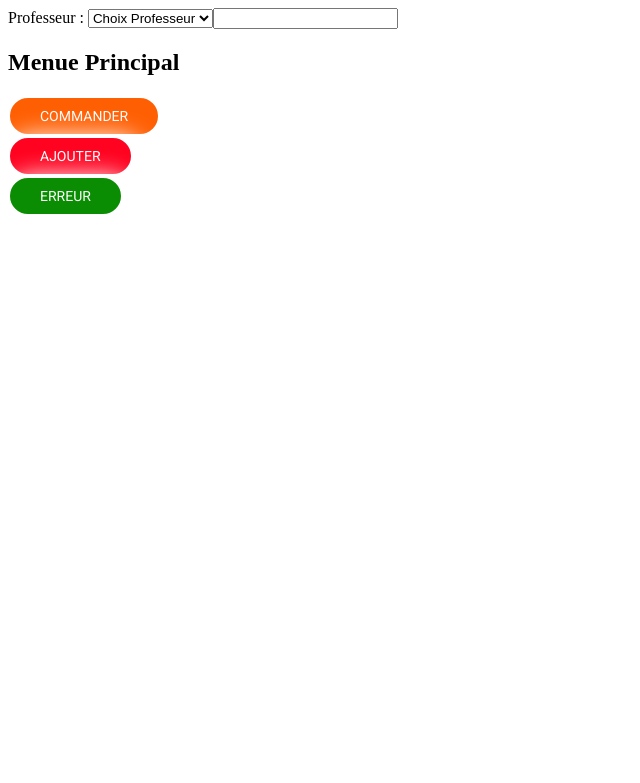
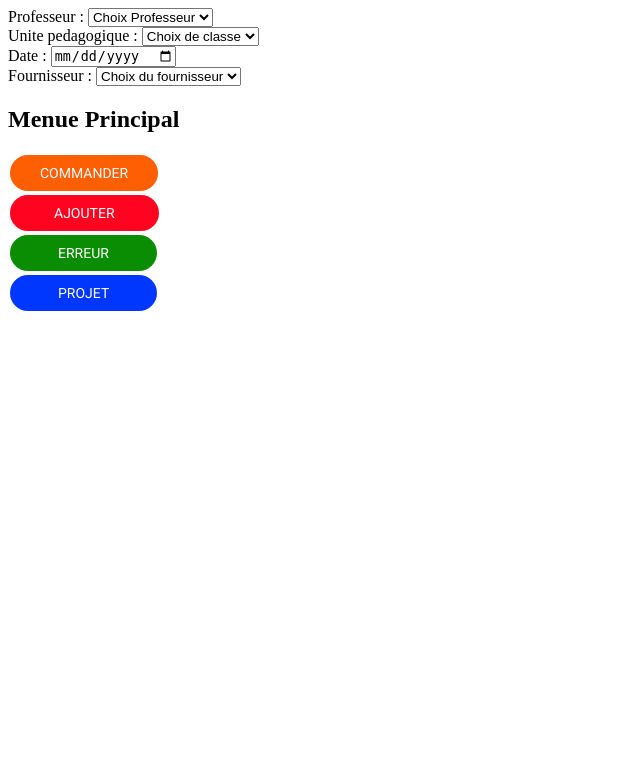
Before and after one commit to Hdidogs/ProjetLestrelin, a PHP site: page /html/Menu_Principal.php in a window 1280 px wide. Shown: the top 783 px of the page, without its empty margins (0-640 px from the left). Run offline with PHP 8.4, Linux system fonts and the light colour scheme; some web fonts are replaced.

Commit message:
fix : main menue

```diff
--- a/css/les-styles.css
+++ b/css/les-styles.css
@@ -7,7 +7,7 @@
 	transform : translateY(-0px);
 	background: linear-gradient(179deg, #ff5f03 0%, #ff5f03 100%);
 	color: #ffffff;
-	border: solid 2px #000000;
+	border: solid 2px #ffffff;
 }
 .btn-rouge:hover{
 
@@ -16,7 +16,7 @@
 	transform : translateY(-0px);
 	background: linear-gradient(179deg, #ff0320 0%, #ff0320 100%);
 	color: #ffffff;
-	border: solid 2px #000000;
+	border: solid 2px #ffffff;
 }
 .btn-vert:hover{
 	transition : 1000ms;
@@ -24,7 +24,15 @@
 	transform : translateY(-0px);
 	background: linear-gradient(179deg, #0b8d03 0%, #0b8d03 100%);
 	color: #ffffff;
-	border: solid 2px #000000;
+	border: solid 2px #ffffff;
+}
+.btn-bleu:hover {
+	transition: 1000ms;
+	padding: 10px 50px;
+	transform: translateY(-0px);
+	background: linear-gradient(179deg, #0037ff 0%, #0037ff 100%);
+	color: #ffffff;
+	border: solid 2px #ffffff;
 }
 .btn-orange{
 
@@ -35,7 +43,6 @@
 	background: linear-gradient(179deg, #ff5f03 0%, #ff5f03 100%);
 	padding: 10px 30px;
 	border: solid #ffffff 2px;
-	box-shadow: rgb(255, 255, 255) 5px 5px 25px 5px;
 	border-radius: 25px;
 	transition : 1000ms;
 	transform: translateY(0);
@@ -52,9 +59,8 @@
 	font-size: 14px;
 	color: #fcfcfc;
 	background: linear-gradient(179deg, #ff0320 0%, #ff0320 100%);
-	padding: 10px 30px;
+	padding: 10px 44px;
 	border: solid #ffffff 2px;
-	box-shadow: rgb(255, 255, 255) 5px 5px 25px 5px;
 	border-radius: 25px;
 	transition : 1000ms;
 	transform: translateY(0);
@@ -71,9 +77,8 @@
 	font-size: 14px;
 	color: #fcfcfc;
 	background: linear-gradient(179deg, #0b8d03 0%, #0b8d03 100%);
-	padding: 10px 30px;
+	padding: 10px 48px;
 	border: solid #ffffff 2px;
-	box-shadow: rgb(255, 255, 255) 5px 5px 25px 5px;
 	border-radius: 25px;
 	transition : 1000ms;
 	transform: translateY(0);
@@ -83,3 +88,21 @@
 	cursor: pointer;
 	text-transform: uppercase;
 }
+.btn-bleu{
+
+	font-family: Roboto, sans-serif;
+	font-weight: 100;
+	font-size: 14px;
+	color: #fcfcfc;
+	background: linear-gradient(179deg, #0037ff 0%, #0037ff 100%);
+	padding: 10px 48px;
+	border: solid #ffffff 2px;
+	border-radius: 25px;
+	transition : 1000ms;
+	transform: translateY(0);
+	display: flex;
+	flex-direction: row;
+	align-items: center;
+	cursor: pointer;
+	text-transform: uppercase;
+}
--- a/html/Menu_Principal.php
+++ b/html/Menu_Principal.php
@@ -2,17 +2,33 @@
 <meta http-equiv="Content-Type" content="text/html;charset=UTF-8" />
 <link rel="stylesheet" href="../css/les-styles.css">
 <link rel="stylesheet" href="../css/les-styles.css">
-<body>
-<class = "commande">
+<body style="background-color:white;">
+
 Professeur : <select name="professeur" id="professeur-select">
     <option value="">Choix Professeur</option>
     <option value="M.Lestrelin">M.Lestrelin</option>
     <option value="M.Lemoine">M.Lemoine</option>
     <option value="M.Mattei">M.Mattei</option>
-Unite pedagogique : <input type="text">
-        <h2>Menue Principal</h2>
-        <button class="btn-orange" name="btncommande">Commander</button>
-        <button class="btn-rouge" name="btnajout">Ajouter</button>
-        <button class="btn-vert" name="btnerreur">Erreur</button>
+</select>
+<br>
+Unite pedagogique : <select name="unite-Pedagogique" id="unite-select">
+    <option value="">Choix de classe</option>
+    <option></option>
+</select>
+<br>
+Date : <input type="date" id="dateCommande" name="date">
+<br>
+Fournisseur : <select name="fournisseur" id="fournisseur-select">
+    <option value="">Choix du fournisseur</option>
+    <option></option>
+</select>
+<br>
+<h2>Menue Principal</h2>
+<button class="btn-orange" name="btncommande">Commander</button>
+<button class="btn-rouge" name="btnajout">Ajouter</button>
+<button class="btn-vert" name="btnerreur">Erreur</button>
+<form action="gestionDeProjet.php">
+<button type="submit" class="btn-bleu" name="btnprojet">Projet</button>
+</form>
 </body>
 </HTML>
--- /dev/null
+++ b/html/gestionDeProjet.php
@@ -0,0 +1 @@
+<?php
```
